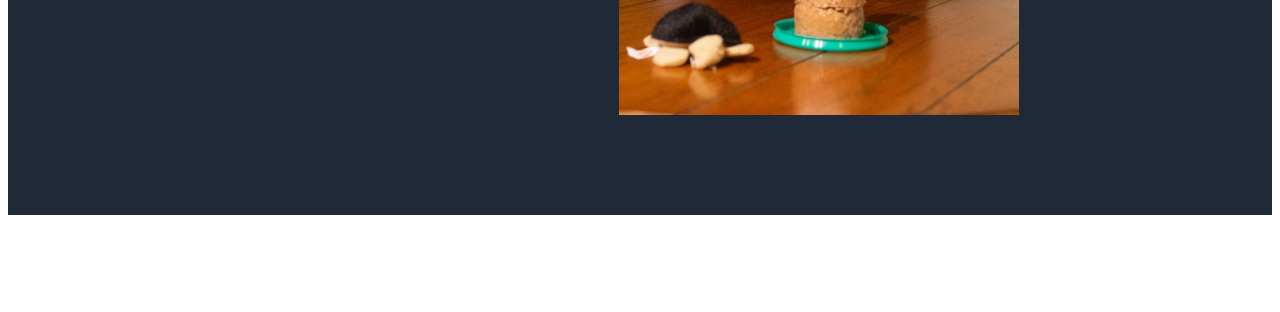
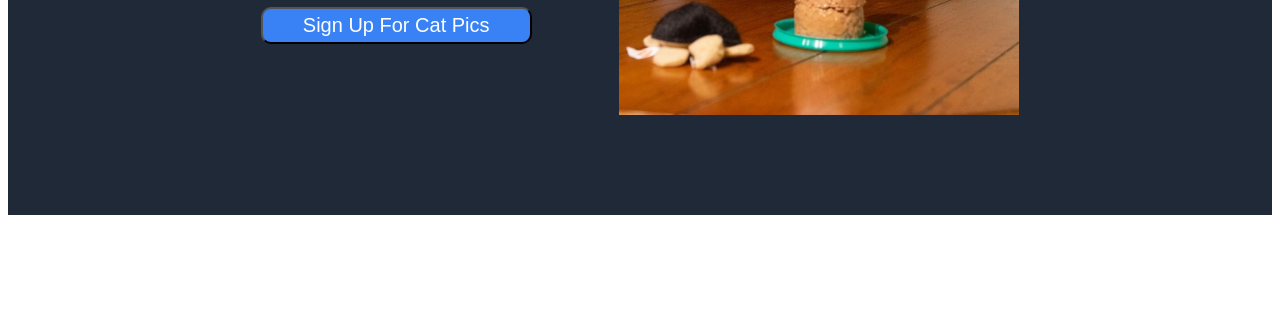
Before and after one commit to AvaWray/odin-landing-page, a plain HTML site: page index.html in a window 1280 px wide. Shown: the part 488-800 px from the top of the page. Drawn offline with Linux system fonts and the light colour scheme.

Commit message:
Added button to top row and changed the font to ariel

```diff
--- a/index.html
+++ b/index.html
@@ -21,6 +21,7 @@
             <div class="top-row-LL">
                 <div class="hero-main-text">Welcome to The Cat House!</div>
                 <div class="secondary-hero-text">This is a website dedicated to my cats, Ollie and Bean!</div>
+                <button class="top-row-button">Sign Up For Cat Pics</button>
             </div>
             <div class="top-row-LR">
                 <img class="picture-top-wrapper" src="images/Bean Birthday.jpg">
--- a/style.css
+++ b/style.css
@@ -1,3 +1,4 @@
+*{font-family: Arial, Helvetica, sans-serif;}
 
 .top-row {
     display: flex;
@@ -57,6 +58,14 @@
     height: auto;
 }
 
+.top-row-button{
+    background-color: #3882F6;
+    color: white;
+    font-size: 20px;
+    padding: 5px 40px 5px 40px;
+    border-radius:10px;
+}
+
 .hero-main-text {
     display: flex;
     font-size: 48px;
```
